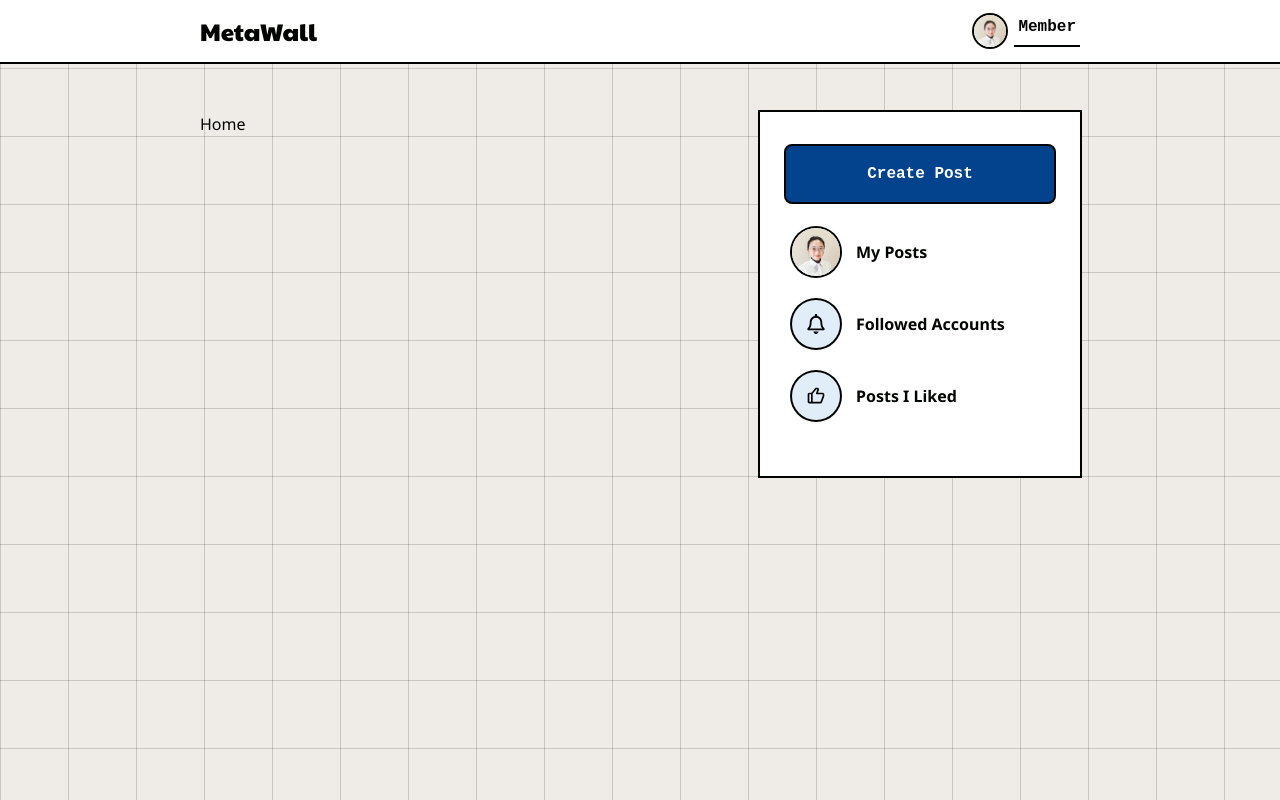
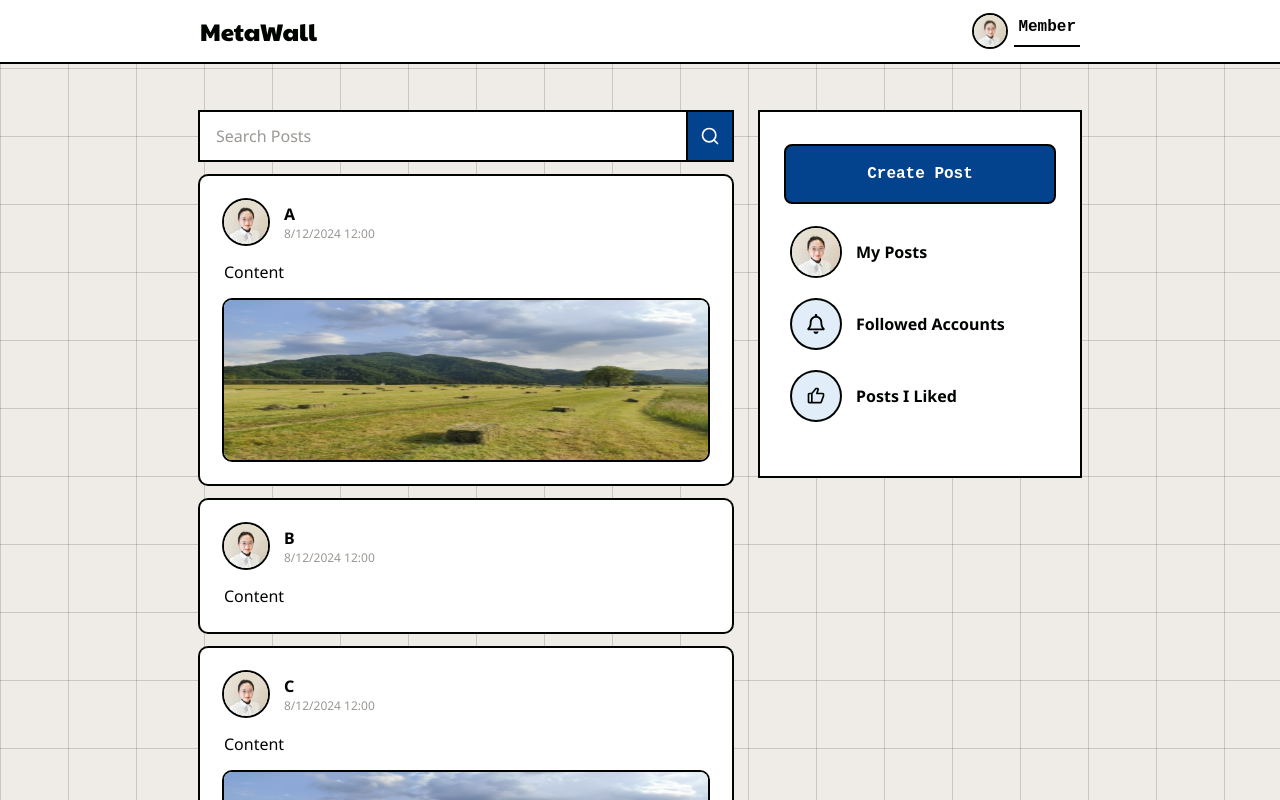
Before and after one commit to joyunhsiao/simple_social_app_frontend, a React (Vite) app: page / in a window 1280 px wide. Shown: the top 800 px of the page. Built offline with nearby package versions, Linux system fonts and the light colour scheme; a web font is replaced by a local one.

Commit message:
feat: Enhance `Home` component with search and post display functionality
- Added `SearchBar` component for user input with `onChange` and `onClick` handlers.
- Implemented state management for search input using `useState`.
- Included multiple `PostCard` components with support for optional images.

```diff
--- a/src/pages/Home.tsx
+++ b/src/pages/Home.tsx
@@ -1,5 +1,26 @@
-export const Home = () => {
+import { useState } from "react"
+import { PostCard, SearchBar } from "../components"
+
+export const Home: React.FC = () => {
+  const [searchValue, setSearchValue] = useState("");
+
+  const handleSearchValueChange = (value: string) => {
+    setSearchValue(value);
+  };
+
+  const handleSubmit = () => {
+    console.log("Input Value:", searchValue);
+  };
+
   return <>
-    Home
+    <div className="
+      mb-4
+    ">
+      <SearchBar value={searchValue} onChange={handleSearchValueChange} onClick={handleSubmit}/>
+    </div>
+    <PostCard name="A" isImg={true} />
+    <PostCard name="B" />
+    <PostCard name="C" isImg={true} />
+    <PostCard name="D" />
   </>
 }
```
